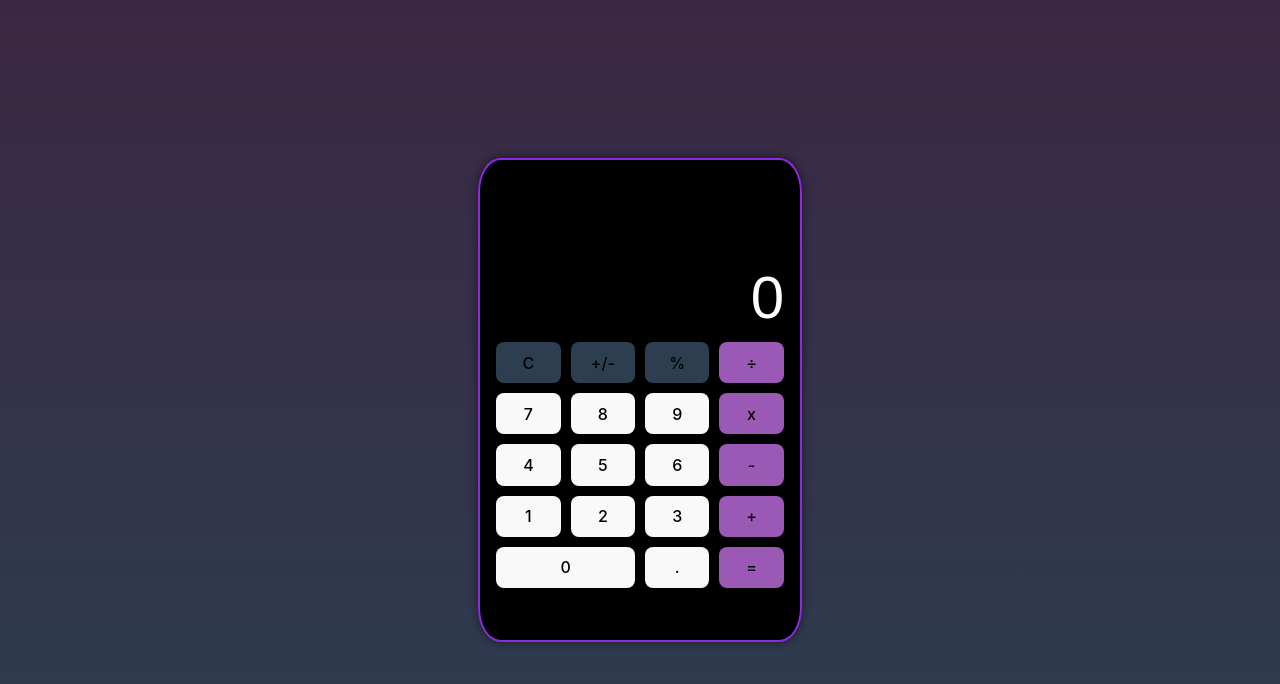
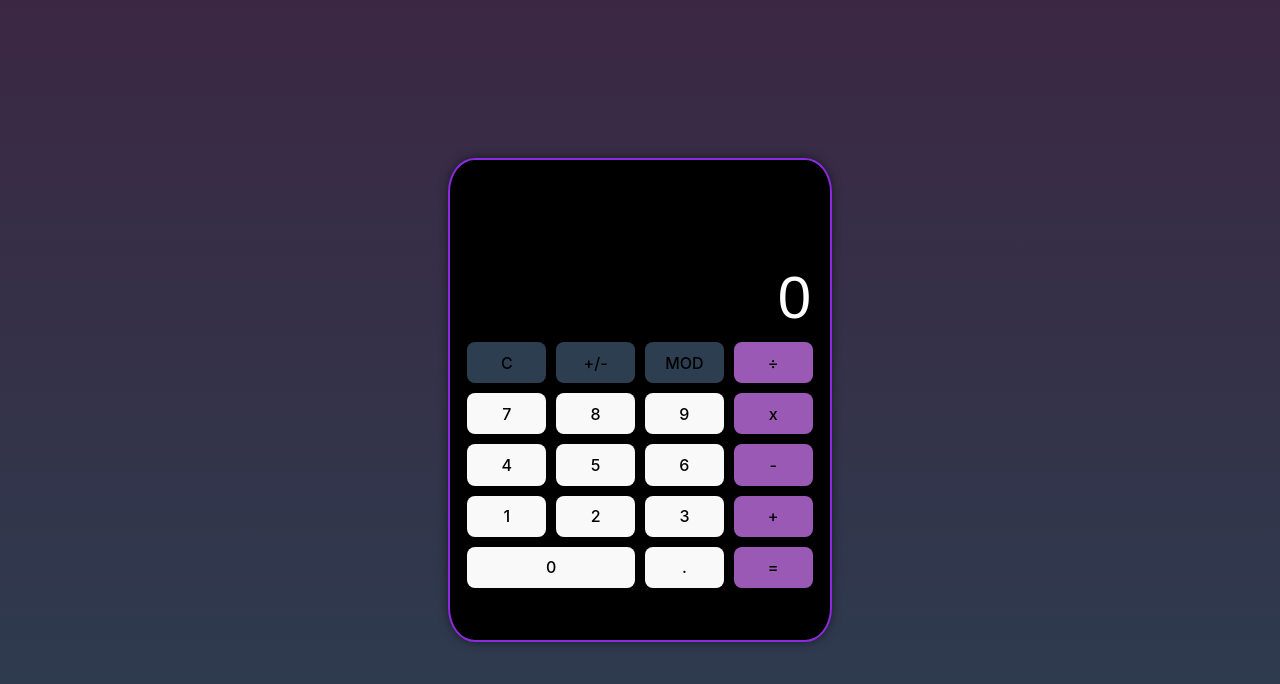
Before and after one commit to Diego2250/Calculadora-React, a React (Vite) app in the folder React Calculator/: page / in a window 1280 px wide. Shown: the top 684 px of the page. Built offline with nearby package versions, Linux system fonts and the light colour scheme.

Commit message:
maximo 9 digitos

```diff
--- a/React Calculator/src/Calculator.css
+++ b/React Calculator/src/Calculator.css
@@ -4,7 +4,7 @@
     align-items: center;
     justify-content: center;
     height: 480px;
-    width: 320px;
+    width: 380px;
     background-color: #000000;
     border-radius: 7%;
     box-shadow: 0 0 10px 0 rgba(0, 0, 0, 0.5);
--- a/React Calculator/src/Calculator.jsx
+++ b/React Calculator/src/Calculator.jsx
@@ -8,6 +8,13 @@ const Calculator = () => {
   const [previousNumber, setPreviousNumber] = useState('');
 
   const handleButtonClick = (label) => {
+
+    console.log(inputValue.length+1);
+    if (inputValue.length +1 > 10) {
+      setInputValue('ERROR');
+      alert('ERROR: El número es demasiado grande. Solo se permiten 9 dígitos.');
+    }
+
     if (/[0-9]/.test(label)) {
       if (inputValue.includes('ERROR')) {
         setInputValue(label);
@@ -16,6 +23,7 @@ const Calculator = () => {
       } else {
         setInputValue((prevValue) => prevValue === previousNumber ? label : prevValue + label);
       }
+
     } else if (label === '.') {
       setInputValue((prevValue) => prevValue.includes('.') ? prevValue : prevValue + label);
     } else if (label === '+/-') {
@@ -81,11 +89,11 @@ const Calculator = () => {
 
   return (
     <div className="calculator">
-      <input type="text" readOnly className="input" value={inputValue} maxLength={5}/>
+      <input type="text" readOnly className="input" value={inputValue}/>
       <div className="buttons">
-        <Button className="botonCeleste" label="C" onClick={() => handleButtonClick("C")}/>
+        <Button className="botonCeleste" label="C" onClick={() => handleButtonClick("C") }/>
         <Button className="botonCeleste" label="+/-" onClick={() => handleButtonClick("+/-")}/>
-        <Button className="botonCeleste" label="%" onClick={() => handleButtonClick("%")}/>
+        <Button className="botonCeleste" label="MOD" onClick={() => handleButtonClick("%")}/>
         <Button className="botonMorado" label="÷" onClick={() => handleButtonClick("/")}/>
         <Button label="7" onClick={() => handleButtonClick("7")}/>
         <Button label="8" onClick={() => handleButtonClick("8")}/>
```
